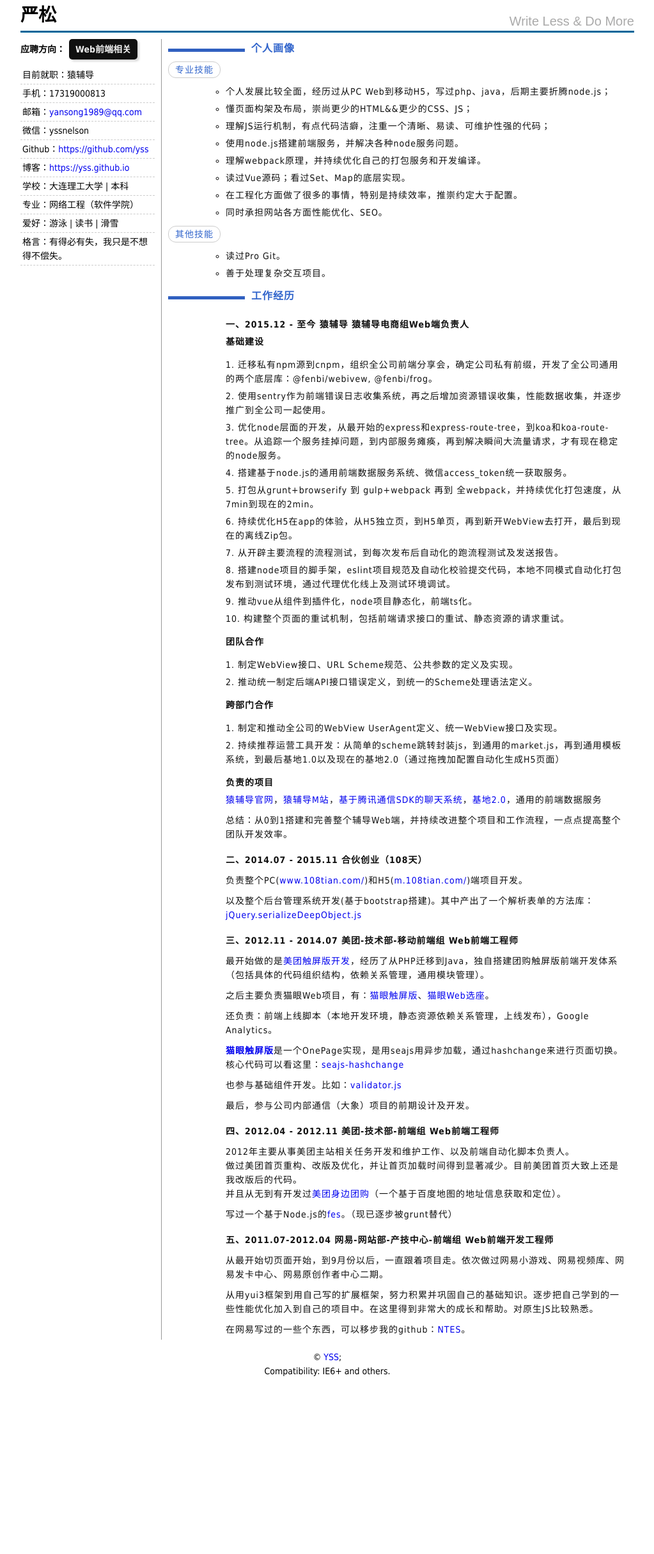
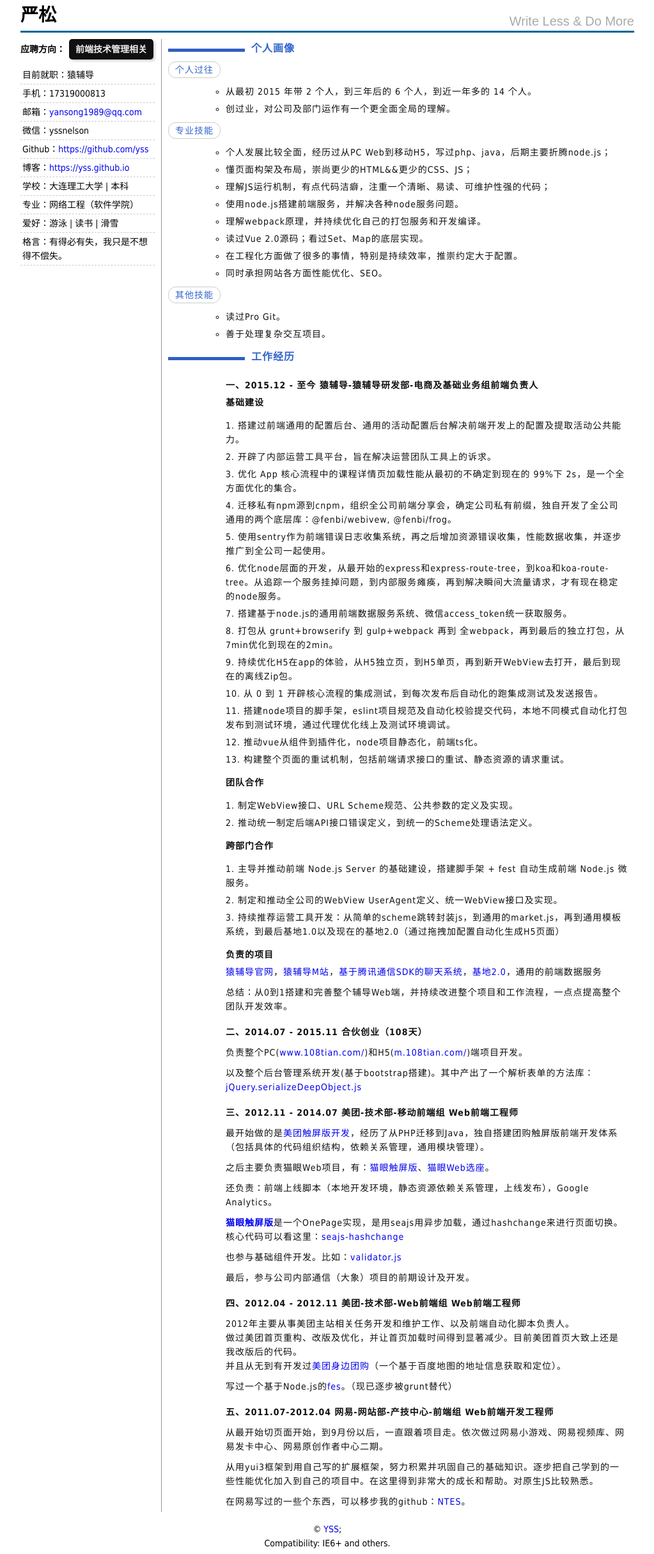
Before and after one commit to yss/yss.github.io, a Jekyll site: the page resume/index.html, which Jekyll copies as it is, in a window 1280 px wide. Shown: the whole page at 64% size, without its empty margins (128-1151 px from the left). Built offline with Jekyll 4.4.1, drawn with Linux system fonts in a browser that asks for light colours; before the commit the page ends 2160 px from its top, so only the background shows below that.

Commit message:
update resume

```diff
--- a/resume/index.html
+++ b/resume/index.html
@@ -1,11 +1,11 @@
-<!doctype html>
-<html>
-<head>
-	<meta charset="utf-8" />
+<!DOCTYPE html>
+<!-- saved from url=(0029)https://yss.github.io/resume/ -->
+<html><head><meta http-equiv="Content-Type" content="text/html; charset=UTF-8">
+
 	<title>严松的简历</title>
-	<base target="_blank" />
-    <meta name="keywords" content="简历，个人简历，个人简历，工作经验，严松的简历，严松的个人简历" />
-    <meta name="description" content="这是一篇个人简历，介绍个人的工作技能，工作经历，兴趣爱好，以及个人的基本信息。借此能让你能了解我，以及我这个人。;-)" />
+	<!--<base target="_blank">--><base href="." target="_blank">
+    <meta name="keywords" content="简历，个人简历，个人简历，工作经验，严松的简历，严松的个人简历">
+    <meta name="description" content="这是一篇个人简历，介绍个人的工作技能，工作经历，兴趣爱好，以及个人的基本信息。借此能让你能了解我，以及我这个人。;-)">
 <style>
 body, h1, h2, h3, h4, h5, p, ul, li{margin:0;padding:0;}
 header, footer, nav, section, article{display:block\0;}
@@ -47,6 +47,7 @@
 #content .mod .bd .cell .c-title:hover{-webkit-transform:rotate(15deg);-moz-transform:rotate(15deg);transform:rotate(15deg);}
 /* col-sub */
 #bd .col-sub{float:left;width:210px;margin-left:-100%;*zoom:1;}
+#basic-info .hd{white-space: nowrap;}
 #basic-info .hd .job{display:inline-block;padding:5px 10px;margin: 0 6px;background:#101010;border-radius:5px;box-shadow:3px 3px 3px rgba(193,193,193,.6);color:#efefef;font-weight:bold;}
 #basic-info .bd{padding-top:10px;}
 #basic-info .bd .personal-pic{text-align:center}
@@ -71,7 +72,7 @@
 	<!-- Begin: header -->
 	<div id="hd">
 		<h1>严松</h1>
-        <h2>Write Less & Do More</h2>
+        <h2>Write Less &amp; Do More</h2>
 	</div>
 	<!-- End: header -->
 
@@ -83,11 +84,16 @@
 					<div class="hd"><h5>个人画像</h5></div>
 					<div class="bd">
 						<div class="cell">
+							<div class="c-title">个人过往</div>
+							<ul class="desc">
+								<li>从最初 2015 年带 2 个人，到三年后的 6 个人，到近一年多的 14 个人。</li>
+								<li>创过业，对公司及部门运作有一个更全面全局的理解。</li>
+							</ul>
 							<div class="c-title">专业技能</div>
 							<ul class="desc">
 								<li>个人发展比较全面，经历过从PC Web到移动H5，写过php、java，后期主要折腾node.js；</li>
 								<!-- <li>深入了解html语义，注重html代码书写，习惯手写HTML+CSS+Javascript代码；</li> -->
-								<li>懂页面构架及布局，崇尚更少的HTML&&更少的CSS、JS；</li>
+								<li>懂页面构架及布局，崇尚更少的HTML&amp;&amp;更少的CSS、JS；</li>
 								<!-- <li>熟悉并了解框架的基本原理，读过底层相关源码，并有基于框架开发组件的实践，<br />从事并使用过以下几种框架开发：jQuery, YUI2&3；</li> -->
 								<li>理解JS运行机制，有点代码洁癖，注重一个清晰、易读、可维护性强的代码；</li>
 								<!-- <li>对原生JS较为了解，有手写原生JS的习惯；</li> -->
@@ -95,7 +101,7 @@
 								<!-- <li>一直在写、在用Node.js解决</li> -->
                                 <li>使用node.js搭建前端服务，并解决各种node服务问题。</li>
                                 <li>理解webpack原理，并持续优化自己的打包服务和开发编译。</li>
-								<li>读过Vue源码；看过Set、Map的底层实现。</li>
+								<li>读过Vue 2.0源码；看过Set、Map的底层实现。</li>
 								<li>在工程化方面做了很多的事情，特别是持续效率，推崇约定大于配置。</li>
 								<li>同时承担网站各方面性能优化、SEO。</li>
 							</ul>
@@ -125,16 +131,19 @@
 					<div class="bd">
                         <div class="cell">
                             <div class="desc">
-								<h4>一、2015.12 - 至今 猿辅导 猿辅导电商组Web端负责人</h4>
+								<h4>一、2015.12 - 至今 猿辅导-猿辅导研发部-电商及基础业务组前端负责人</h4>
 								<h5>基础建设</h5>
 								<ol>
-									<li>迁移私有npm源到cnpm，组织全公司前端分享会，确定公司私有前缀，开发了全公司通用的两个底层库：@fenbi/webivew, @fenbi/frog。</li>
+									<li>搭建过前端通用的配置后台、通用的活动配置后台解决前端开发上的配置及提取活动公共能力。</li>
+									<li>开辟了内部运营工具平台，旨在解决运营团队工具上的诉求。</li>
+									<li>优化 App 核心流程中的课程详情页加载性能从最初的不确定到现在的 99%下 2s，是一个全方面优化的集合。</li>
+									<li>迁移私有npm源到cnpm，组织全公司前端分享会，确定公司私有前缀，独自开发了全公司通用的两个底层库：@fenbi/webivew, @fenbi/frog。</li>
 									<li>使用sentry作为前端错误日志收集系统，再之后增加资源错误收集，性能数据收集，并逐步推广到全公司一起使用。</li>
 									<li>优化node层面的开发，从最开始的express和express-route-tree，到koa和koa-route-tree。从追踪一个服务挂掉问题，到内部服务瘫痪，再到解决瞬间大流量请求，才有现在稳定的node服务。</li>
 									<li>搭建基于node.js的通用前端数据服务系统、微信access_token统一获取服务。</li>
-									<li>打包从grunt+browserify 到 gulp+webpack 再到 全webpack，并持续优化打包速度，从7min到现在的2min。</li>
+									<li>打包从 grunt+browserify 到 gulp+webpack 再到 全webpack，再到最后的独立打包，从7min优化到现在的2min。</li>
 									<li>持续优化H5在app的体验，从H5独立页，到H5单页，再到新开WebView去打开，最后到现在的离线Zip包。</li>
-									<li>从开辟主要流程的流程测试，到每次发布后自动化的跑流程测试及发送报告。</li>
+									<li>从 0 到 1 开辟核心流程的集成测试，到每次发布后自动化的跑集成测试及发送报告。</li>
 									<li>搭建node项目的脚手架，eslint项目规范及自动化校验提交代码，本地不同模式自动化打包发布到测试环境，通过代理优化线上及测试环境调试。</li>
 									<li>推动vue从组件到插件化，node项目静态化，前端ts化。</li>
 									<li>构建整个页面的重试机制，包括前端请求接口的重试、静态资源的请求重试。</li>
@@ -146,6 +155,7 @@
 								</ol>
 								<h5>跨部门合作</h5>
 								<ol>
+									<li>主导并推动前端 Node.js Server 的基础建设，搭建脚手架 + fest 自动生成前端 Node.js 微服务。</li>
 									<li>制定和推动全公司的WebView UserAgent定义、统一WebView接口及实现。</li>
 									<li>持续推荐运营工具开发：从简单的scheme跳转封装js，到通用的market.js，再到通用模板系统，到最后基地1.0以及现在的基地2.0（通过拖拽加配置自动化生成H5页面）</li>
 								</ol>
@@ -214,7 +224,7 @@
 		</div>
 		<div class="col-sub">
 			<section id="basic-info">
-				<div class="hd"><strong>应聘方向：</strong><span class="job">Web前端相关</span></div>
+				<div class="hd"><strong>应聘方向：</strong><span class="job">前端技术管理相关</span></div>
 				<div class="bd">
 					<ul>
 						<li>目前就职：<span class="company">猿辅导</span></li>
@@ -223,7 +233,7 @@
 						<li>邮箱：<a href="mailto:yansong1989@qq.com" class="email">yansong1989@qq.com</a></li>
 						<li>微信：<span class="weixin">yssnelson</span></li>
                         <li>Github：<a href="https://github.com/yss?tab=repositories" class="github">https://github.com/yss</a></li>
-                        <li>博客：<a href="https://yss.github.io" class="blog">https://yss.github.io</a></li>
+                        <li>博客：<a href="https://yss.github.io/" class="blog">https://yss.github.io</a></li>
 						<li>学校：<span class="school">大连理工大学 | 本科</span></li>
 						<li>专业：<span class="major">网络工程（软件学院）</span></li>
 						<li>爱好：<span class="fav">游泳 | 读书 | 滑雪 </span></li>
@@ -236,8 +246,9 @@
 	</div>
 
 	<div id="ft">
-		<span>&copy; <a href="https://yss.github.io" target="_blank">YSS</a>;<br />Compatibility: IE6+ and others.</span>
+		<span>© <a href="https://yss.github.io/" target="_blank">YSS</a>;<br>Compatibility: IE6+ and others.</span>
 	</div>
 </div>
-</body>
-</html>
+
+
+</body></html>
```
Also changed, not shown: other parts of resume/index.html (+2 -2 lines).
